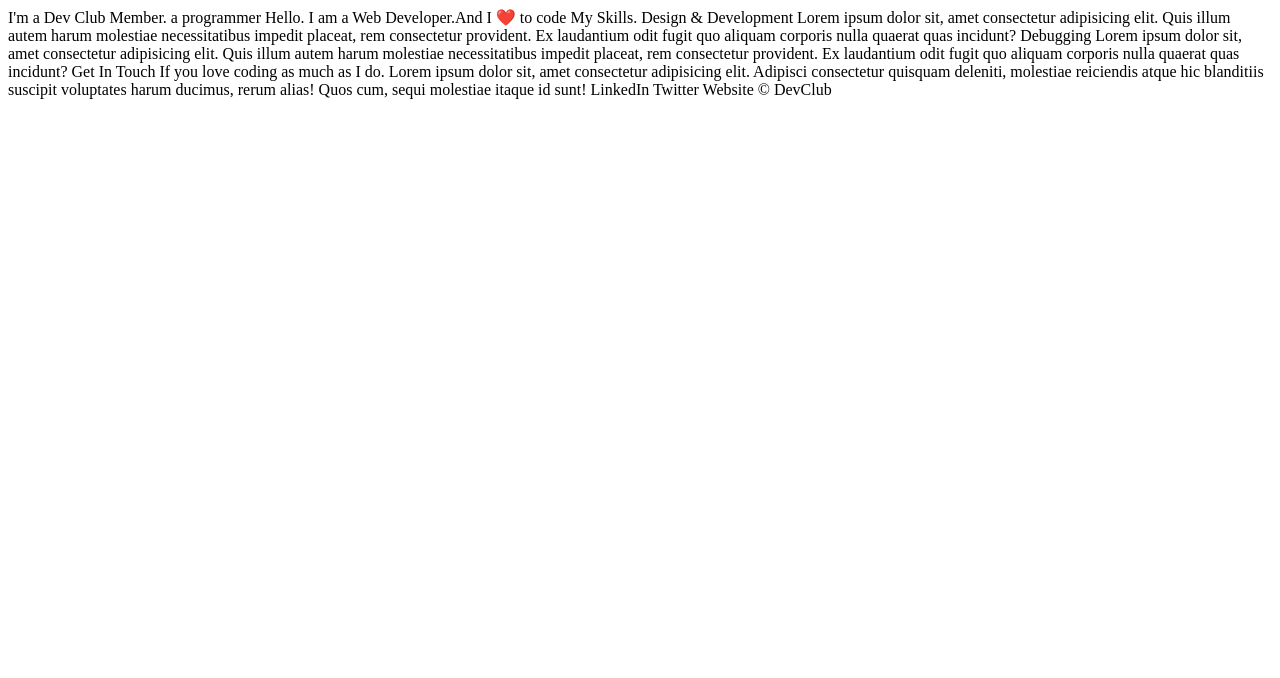
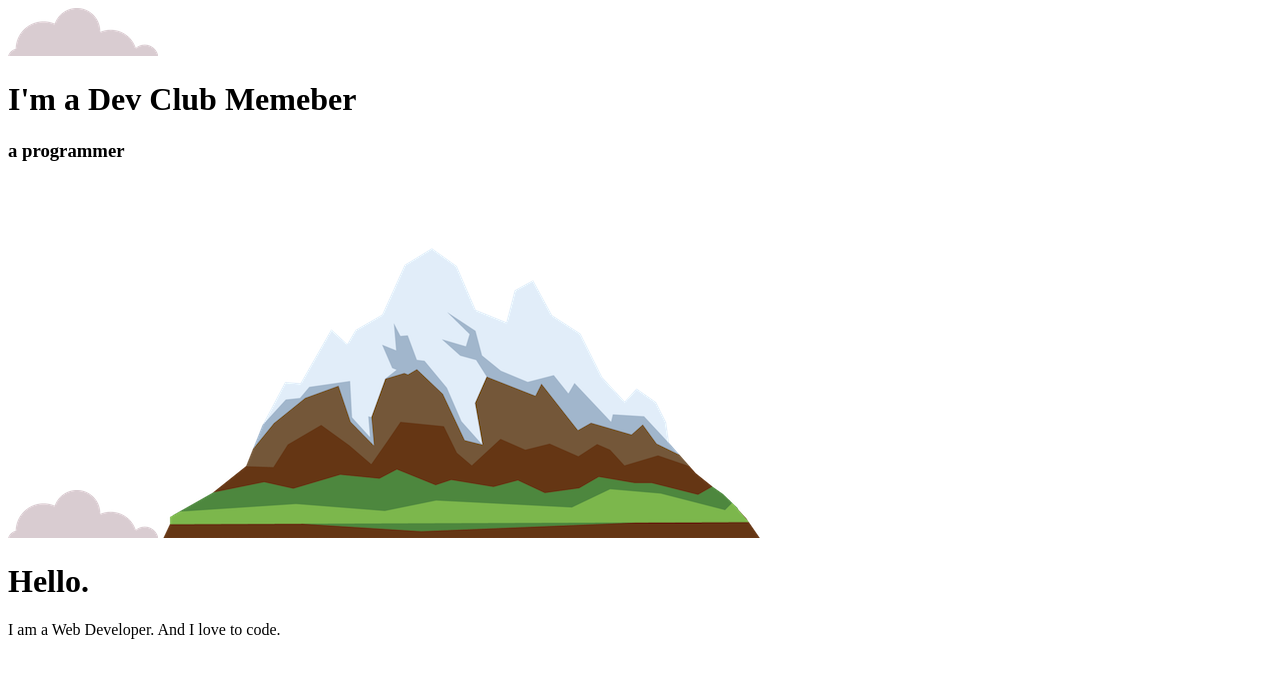
Before and after one commit to EdenViner/Colman-Dev-Club, a plain HTML site: page First-Html-page/personal-site-challenge.html in a window 1280 px wide. Drawn offline with Linux system fonts and the light colour scheme.

Commit message:
Update personal-site-challenge.html

```diff
--- a/First-Html-page/personal-site-challenge.html
+++ b/First-Html-page/personal-site-challenge.html
@@ -5,25 +5,23 @@
         <meta name="viewport" content="width=device-width, initial-scale=1.0">
         <title> Personal Site Challenge </title>
         <!-- Font Import -->
-        <!-- <link href="https://fonts.googleapis.com/css?family=Merriweather|Montserrat|Sacramento" rel="stylesheet"> -->
+        <link href="https://fonts.googleapis.com/css?family=Merriweather|Montserrat|Sacramento" rel="stylesheet">
         <!-- CSS Files -->
+        <link rel="stylesheet" type="text/css" href="Style.css">
     </head>
     <body>
-        I'm a Dev Club Member.
-        a programmer
-        Hello.
-        I am a Web Developer.And I ❤️ to code
-        My Skills.
-        Design & Development
-        Lorem ipsum dolor sit, amet consectetur adipisicing elit. Quis illum autem harum molestiae necessitatibus impedit placeat, rem consectetur provident. Ex laudantium odit fugit quo aliquam corporis nulla quaerat quas incidunt?
-        Debugging
-        Lorem ipsum dolor sit, amet consectetur adipisicing elit. Quis illum autem harum molestiae necessitatibus impedit placeat, rem consectetur provident. Ex laudantium odit fugit quo aliquam corporis nulla quaerat quas incidunt?
-        Get In Touch
-        If you love coding as much as I do.
-        Lorem ipsum dolor sit, amet consectetur adipisicing elit. Adipisci consectetur quisquam deleniti, molestiae reiciendis atque hic blanditiis suscipit voluptates harum ducimus, rerum alias! Quos cum, sequi molestiae itaque id sunt!
-        LinkedIn
-        Twitter
-        Website
-        © DevClub
+
+        <div class="Header_bg">
+        <img class="cloud1" src="asset/cloud.png">
+        <h1 class="head">I'm a Dev Club Memeber</h1>
+        <h3 class="H1_H2_style">a programmer</h3>
+        <img class="cloud2" src="asset/cloud.png">
+        <img class="mountain" src="asset/mountain.png">
+        </div>
+        <div>
+            <!--add image from github-->
+            <h1 class="H1_H2_style">Hello.</h1>
+            <p class="main_text">I am a Web Developer. And I love to code.</p>
+        </div>
     </body>
 </html>
```
